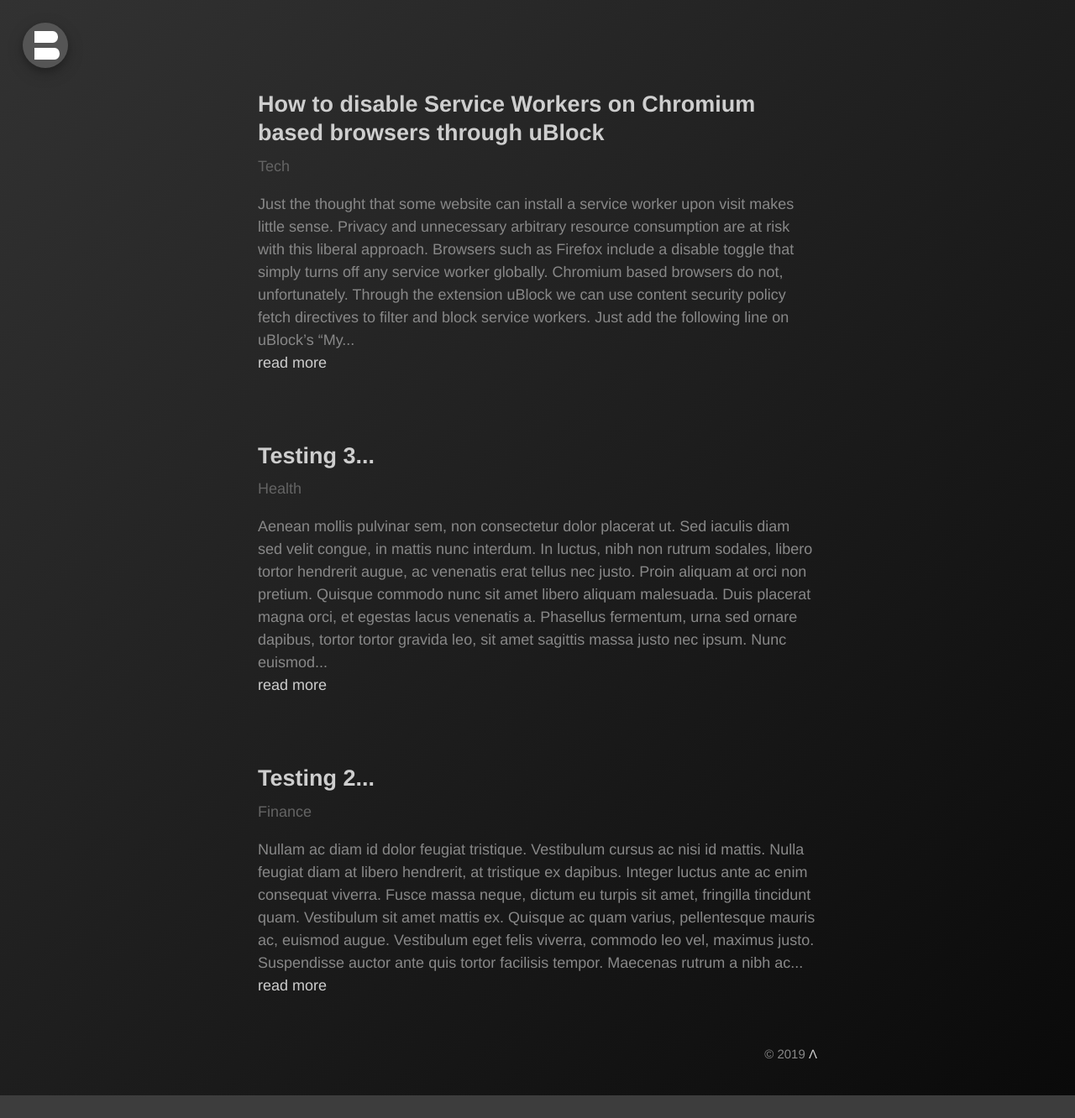
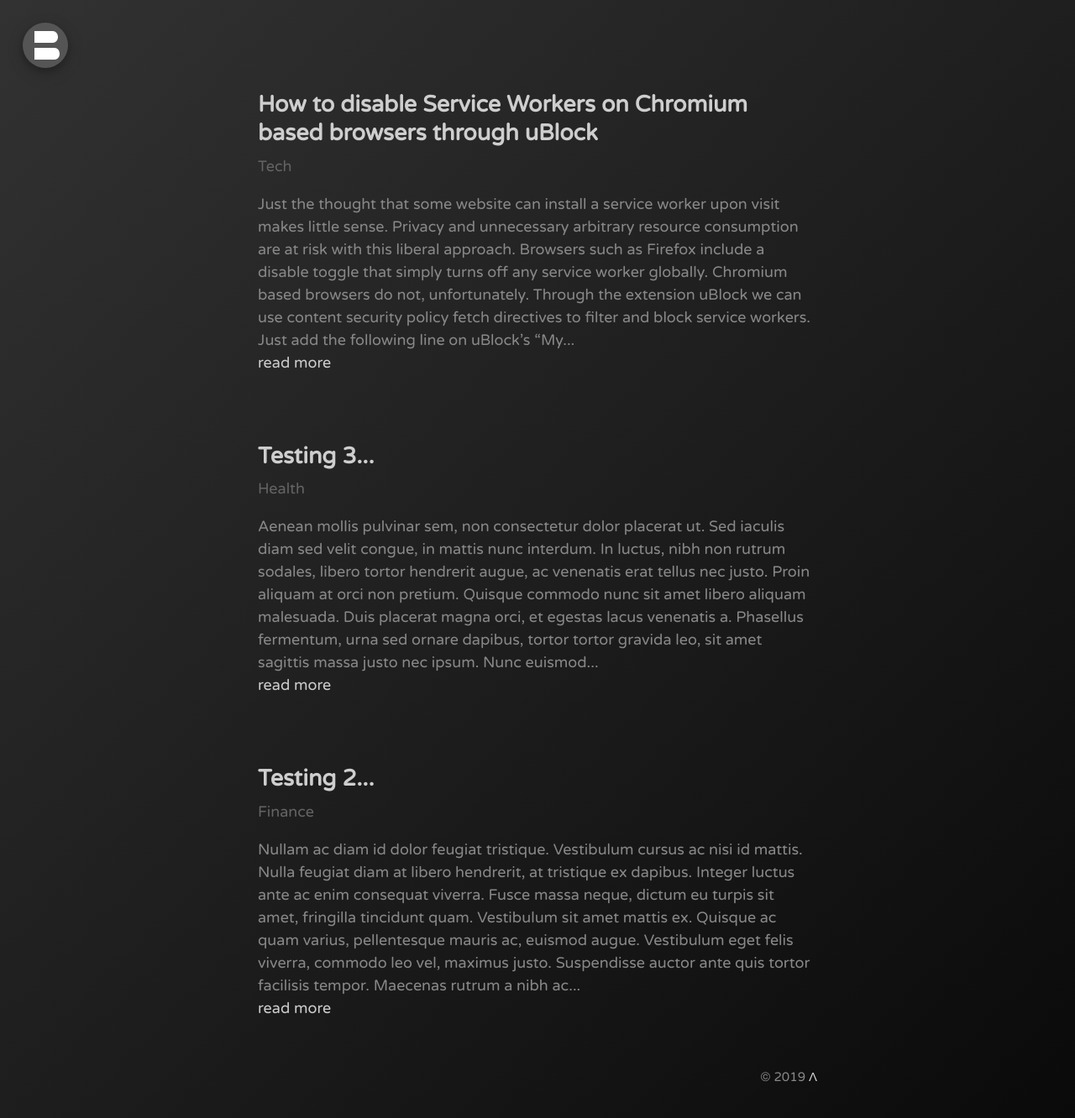
Before and after one commit to bonina/bonina.github.io, a Jekyll site: the page built from index.html, in a window 1280 px wide. Shown: the whole page at 84% size. Built offline with Jekyll 4.4.1, drawn with Linux system fonts in a browser that asks for light colours; the list of posts is cut into pages by our own code; before the commit the page ends 1305 px from its top, so only the background shows below that.

Commit message:
Update _base.scss

```diff
--- a/_sass/_base.scss
+++ b/_sass/_base.scss
@@ -16,7 +16,8 @@
 
 html {
   background-color: #3d3d3d;
-  font-family: "Helvetica Neue", Helvetica, Arial, sans-serif;
+  //font-family: "Helvetica Neue", Helvetica, Arial, sans-serif;
+  font-family: "Varela Round", Arial, sans-serif;
   font-size: 16px;
   line-height: 1.5;
 
```
